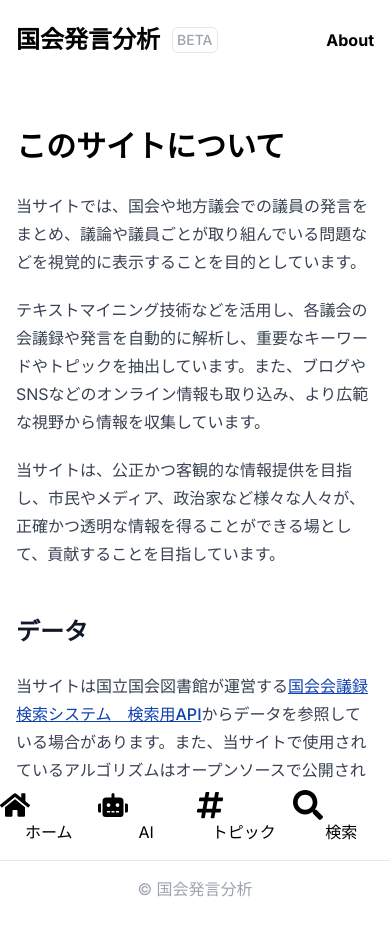
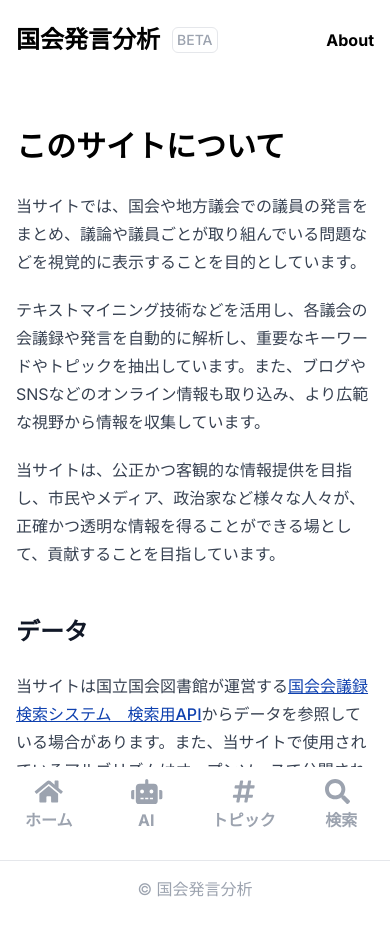
Before and after one commit to yutakobayashidev/capitalens, a Next.js app in the folder frontend/: page /about in a window 390 px wide. Shown: the top 936 px of the page. Built offline with nearby package versions, Linux system fonts and the light colour scheme.

Commit message:
💄 fix: mobile menu style

```diff
--- a/frontend/src/app/layout.tsx
+++ b/frontend/src/app/layout.tsx
@@ -4,8 +4,7 @@ import cn from 'classnames';
 import Header from '@src/components/Header';
 import Footer from '@src/components/Footer';
 import { Inter, Noto_Sans_JP } from 'next/font/google';
-import Link from 'next/link';
-import { FaHome, FaSearch, FaHashtag, FaRobot } from 'react-icons/fa';
+import MobileFooter from '@src/components/MobileFooter';
 
 export const metadata: Metadata = {
   title: {
@@ -44,34 +43,7 @@ export default function RootLayout({
         <Header />
         {children}
         <Footer />
-        <div className='mb-10 block md:hidden'>
-          <ul className='fixed table table-fixed w-full	bottom-0 left-0 z-99 m-0 bg-white'>
-            <li className='table-cell text-center'>
-              <Link href=''>
-                <FaHome size={30} className='block w-auto' />
-                ホーム
-              </Link>
-            </li>
-            <li className='table-cell text-center'>
-              <Link href=''>
-                <FaRobot size={30} className='block w-auto' />
-                AI
-              </Link>
-            </li>
-            <li className='table-cell text-center'>
-              <Link href=''>
-                <FaHashtag size={30} className='block w-auto' />
-                トピック
-              </Link>
-            </li>
-            <li className='table-cell text-center'>
-              <Link href=''>
-                <FaSearch size={30} className='block w-auto' />
-                検索
-              </Link>
-            </li>
-          </ul>
-        </div>
+        <MobileFooter />
       </body>
     </html>
   );
--- /dev/null
+++ b/frontend/src/components/MobileFooter.tsx
@@ -0,0 +1,58 @@
+'use client';
+
+import Link from 'next/link';
+import { usePathname } from 'next/navigation';
+import { FaHome, FaSearch, FaHashtag, FaRobot } from 'react-icons/fa';
+
+export default function MobileFooter() {
+  let pathname = usePathname() || '/';
+
+  return (
+    <div className='block md:hidden'>
+      <ul className='fixed table table-fixed w-full bottom-0 left-0 z-99 m-0 bg-white'>
+        <li className='table-cell text-center'>
+          <Link
+            href='/'
+            className={`pb-3 flex flex-col pt-3 font-bold overflow-hidden whitespace-nowrap ${
+              pathname === '/' ? 'text-blue-400' : 'text-gray-400'
+            }`}
+          >
+            <FaHome size={25} className='inline-block w-auto' />
+            <span className='mt-1'>ホーム</span>
+          </Link>
+        </li>
+        <li className='table-cell text-center'>
+          <Link
+            href='/ai'
+            className={`flex flex-col pb-3 pt-3 font-bold overflow-hidden whitespace-nowrap ${
+              pathname === '/ai' ? 'text-blue-400' : 'text-gray-400'
+            }`}
+          >
+            <FaRobot size={25} className='inline-block w-auto' />
+            <span className='mt-1'>AI</span>
+          </Link>
+        </li>
+        <li className='table-cell text-center'>
+          <Link
+            href='/topics'
+            className={`pb-3 flex flex-col pt-3 font-bold overflow-hidden whitespace-nowrap ${
+              pathname === '/topics' ? 'text-blue-400' : 'text-gray-400'
+            }`}
+          >
+            <FaHashtag size={25} className='inline-block w-auto' />
+            <span className='mt-1'>トピック</span>
+          </Link>
+        </li>
+        <li className='table-cell text-center'>
+          <button
+            onClick={() => alert('Coming soon!')}
+            className='pb-3 text-gray-400 inline-flex flex-col pt-3 font-bold overflow-hidden whitespace-nowrap'
+          >
+            <FaSearch size={25} className='inline-block w-auto' />
+            <span className='mt-1'>検索</span>
+          </button>
+        </li>
+      </ul>
+    </div>
+  );
+}
```
